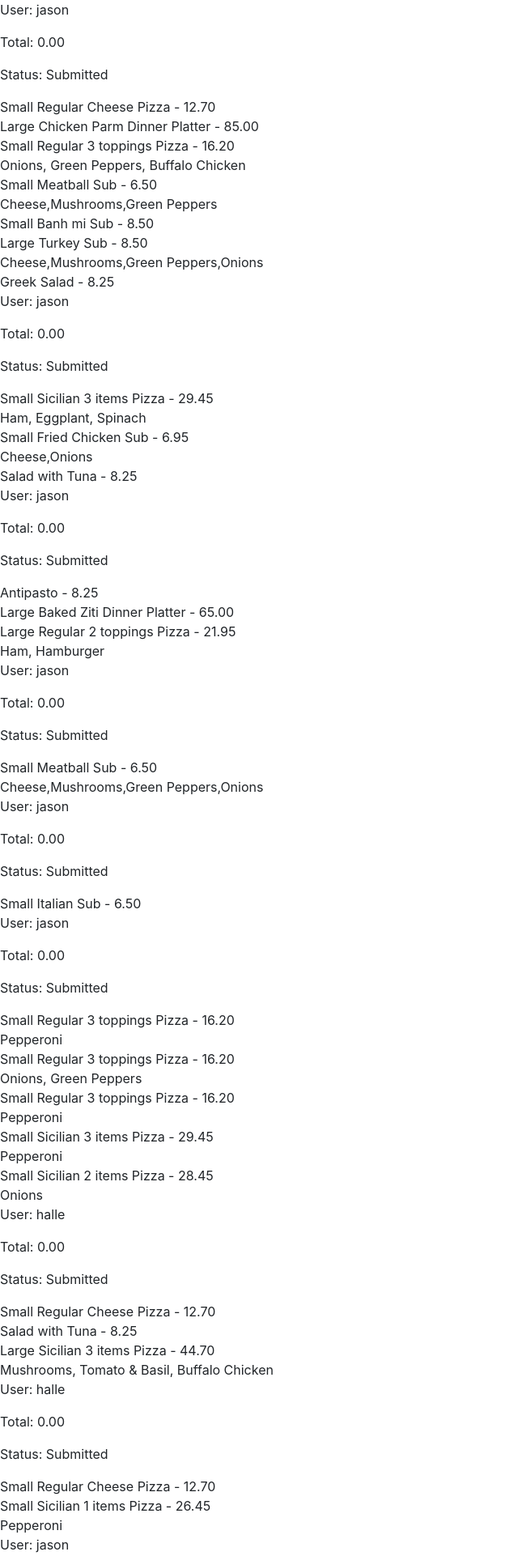
After one commit to strawberrytart/cs50web-project3, a Django app: page /manage_order in a window 1280 px wide. The commit adds this page. Shown: the top 1922 px of the page at 81% size, without its empty margins (0-640 px from the left). Run offline with Django 3.2, Linux system fonts and the light colour scheme; a user stored in the database is signed in; data comes from the database, SQL or seed files in the repository; both versions use the stored data as it was after the commit; some libraries are stand-ins or nearby versions.

Commit message:
Added cart, submit cart, add as anonymous

```diff
--- a/orders/models.py
+++ b/orders/models.py
@@ -69,7 +69,7 @@ class Extra(models.Model):
     price=models.DecimalField(max_digits=4, decimal_places=2)
 
     def __str__(self):
-        return f"{self.name} - {self.price}"
+        return f"{self.name}"
 
 # Order model
 
@@ -95,4 +95,4 @@ class Cart (models.Model):
     item_price=models.DecimalField(max_digits=4, decimal_places=2)
 
     def __str__(self):
-        return f"{self.order_id} : {self.user} - {self.cart_item} - {self.toppings} - {self.extras} - {self.item_price}"
+        return f"{self.order_id.id}: {self.user} - {self.cart_item} - {self.toppings} - {self.extras} - {self.item_price}"
--- a/orders/static/css/index.css
+++ b/orders/static/css/index.css
@@ -44,3 +44,17 @@ h1{
     transform: scale(1.0);
     transition: visibility 0s linear 0s, opacity 0.25s 0s, transform 0.25s;
 }
+
+.image-cropper{
+    border-radius:50%;
+    width:400px;
+    height:400px;
+    background-image:url("/static/image/regular-special.jpg");
+    background-size:cover;
+}
+
+img{
+    width: 100%;
+    height: auto;
+    margin-top: 0px;
+}
--- a/orders/static/js/index.js
+++ b/orders/static/js/index.js
@@ -9,13 +9,19 @@ $(document).ready(function () {
         add_subs($(this))
     });
 
+    $('.place-order').on('click', function(){
+        ToggleModal();
+    });
+
     $('#add-to-cart').on('click', function(e){
         e.preventDefault();
         var message=[];
+        var flag_pizza=true;
         if ($(this).data('name')=='subs'){
             $("input[type=checkbox]:checked").each(function(){
-                message.push($(this).val());
+                message.push($(this).attr('id'));
             })
+            flag_pizza=false;
         }
         else if($(this).data('name')=='pizza'){
             $('.topping-dropdown option:selected').each(function(){
@@ -31,7 +37,8 @@ $(document).ready(function () {
                 csrfmiddlewaretoken:$('input[name=csrfmiddlewaretoken]').val(),
                 message:message,
                 dish:$('.toppings-selection > h3').text(),
-                price:$('#price').text()
+                price:$('#price').text(),
+                flag:flag_pizza
             },
             success:function(response){
                 $('.modall-content').removeClass('active');
@@ -45,7 +52,36 @@ $(document).ready(function () {
         $('.modall-content').removeClass('active');
         $('.modall').removeClass('show-modall');
     });
+
+    $('.delete').on('click', function(){
+        delete_cart($(this))
+    });
+
+    $('button:contains("Back")').on('click',function(){
+        $('.modall-content').removeClass('active');
+        $('.modall').removeClass('show-modall');
+    });
 });
+
+
+function delete_cart(element){
+    name=element.data('id');
+    $.ajax({
+        url:'delete_cart',
+        type:'post',
+        dataType: "json",
+        data:{
+            csrfmiddlewaretoken:$('input[name=csrfmiddlewaretoken]').val(),
+            id:name
+        },
+        success:function(){
+           location.reload(true);
+        }
+    });
+};
+
+
+
 
 function add_pizza(element){
     name= element.data('name');
@@ -105,12 +141,13 @@ function add_subs(element){
         },
         success:function(response){
             $('.toppings-selection').empty();
+            $('.toppings-selection').next('h6').remove();
             $('#add-to-cart').removeAttr('data-name');
             console.log(price);
             console.log(size);
             if (element.attr('class')=='subs'){
                 $('.toppings-selection').append((`<h3>${size} ${name} Sub</h3>`))
-                $('.toppings-selection').append($(`<h6 id='price'> ${price}</h6>`))
+                $('.toppings-selection').append($(`<h6 id='price_before'> ${price}</h6>`))
                 $('#add-to-cart').attr('data-name','subs')
             }
             else if (element.attr('class')=='platter'){
@@ -124,13 +161,30 @@ function add_subs(element){
             for (var j=0; j< response.obj.length; j++){
                 div=$('<div class="form-check"> </div>')
                 extra=response.obj[j];
-                input=$(`<input class="form-check-input" type="checkbox" value=${extra.name} id=${extra.name} >`)
-                label=$(`<label class="form-check-label" for=${extra.name} >${extra.name} - $${extra.price}</label>`)
+                input=$(`<input class="form-check-input" type="checkbox" value= "${extra.price}" id="${extra.name}">`)
+                label=$(`<label class="form-check-label" for= "${extra.name}" > ${extra.name} - ${extra.price}</label>`)
                 div.append(input)
                 div.append(label)
                 $('.toppings-selection').append(div)
             };
+            if (element.attr('class')=='subs'){
+                $('.toppings-selection').append($(`<h6> Total: <span id='price'>${price} <span></h6>`))
+            }
             ToggleModal();
         }
     });
 }
+
+function CalculateTotal(){
+    var total=parseFloat($('#price_before').html()) /*convert text to float to 2 decimal places*/
+    console.log(total)
+    $('input[type=checkbox]:checked').each(function(){
+        total+=parseFloat($(this).val());
+    });
+    console.log(total)
+    $('#price').html(total);
+}
+
+$(document).on('change', "input[type=checkbox]",function(){
+    CalculateTotal();
+})
--- a/orders/templates/orders/base.html
+++ b/orders/templates/orders/base.html
@@ -8,7 +8,6 @@
 
     <!-- Bootstrap CSS -->
     <link rel="stylesheet" href="https://stackpath.bootstrapcdn.com/bootstrap/4.4.1/css/bootstrap.min.css" integrity="sha384-Vkoo8x4CGsO3+Hhxv8T/Q5PaXtkKtu6ug5TOeNV6gBiFeWPGFN9MuhOf23Q9Ifjh" crossorigin="anonymous">
-
     <title>{% block title %}{% endblock title %}</title>
 
     <!-- Link to static files -->
--- /dev/null
+++ b/orders/templates/orders/manage_order.html
@@ -0,0 +1,24 @@
+{% extends "orders/base.html" %}
+
+{% block body %}
+    {% for i in orders %}
+        <div>
+            <p> User: {{i.user}}</p>
+            <p> Total: {{ i.order_total}} </p>
+            <p> Status: {{ i.status}} </p>
+        </div>
+        <div>
+        <div>
+            {% for j in i.order_id.all %}
+                <div>{{j.cart_item}} - {{j.item_price}}</div>
+                {% if j.toppings.all %}
+                    <div>{{ j.toppings.all|join:", " }}</div>
+                {% endif %}
+                {% if j.extras.all %}
+                    <div>{{ j.extras.all|join:","}}</div>
+                {% endif %}
+            {% empty %}
+            {% endfor %}
+        </div>
+    {% endfor %}
+{% endblock %}
--- a/orders/urls.py
+++ b/orders/urls.py
@@ -12,5 +12,7 @@ urlpatterns = [
     path("signup", views.sign_up, name="sign_up"),
     path("modal", views.Modal.as_view()),
     path("modal_other", views.ModalOther.as_view()),
-    path("add_to_cart", views.AddToCart.as_view())
+    path("add_to_cart", views.AddToCart.as_view()),
+    path("delete_cart", views.DeleteCart.as_view()),
+    path("manage_order", views.manage_order, name="manage_order")
 ]
--- a/orders/views.py
+++ b/orders/views.py
@@ -6,6 +6,7 @@ from django.shortcuts import render
 from django.urls import reverse
 from django.http import JsonResponse
 from django.views.generic import View
+import json
 
 from .models import Salads, Pasta, Toppings, DinnerPlatters, RegularPizza, SicilianPizza, Subs, Extra, Order, Cart
 
@@ -51,6 +52,15 @@ def login_verify(request):#request contains session cookies...
     user = authenticate(request, username=username, password=password) # will return None if failed
     if user is not None:#if authentication is successful
         login(request, user)#request object contains cookies, current login user...
+        print(request.session.session_key)
+        try:
+            order=Order.objects.get(user=request.user, status="Initiated")
+        except:
+            order=Order(user=request.user)
+            order.save()
+            print("Initiated a new order for", request.user)
+        else:
+            print("An order currently exists.")
         return HttpResponseRedirect(reverse("index"))#takes in name and redirects the urls
     else:# if not successful
         return render(request, "orders/login.html", {"message": "Invalid credentials."})
@@ -62,23 +72,75 @@ def logout_view(request):
 
 
 def cart_view(request):
-
-
-
-
-
-
-    return render(request, "orders/cart.html")
+    if request.user.is_authenticated:
+        user=request.user
+        order=Order.objects.get(user=user, status="Initiated")
+        print(order.id)
+        try:
+            cart_items=Cart.objects.all().filter(order_id=order)
+        except:
+            cart_items=[]
+            grand_total=0
+        else:
+            print("Success!")
+            grand_total=0
+            for item in cart_items:
+                grand_total+=item.item_price
+                print(grand_total)
+            print(grand_total)
+    else:
+        grand_total=0.00
+        try:
+            request.session['cart_items']
+            print("cart aint empty")
+        except KeyError as error:
+            print(error)
+            cart_items=[]
+        else:
+            cart_items=request.session['cart_items']
+    return render(request, "orders/cart.html", {"message": cart_items, "grandtotal":grand_total})
 
 
 def order_view(request):
-
-
-
-
-
-
-    return render(request, "orders/cart.html")
+    if request.method == 'POST':
+        total=0
+        user=request.user
+        order=Order.objects.get(user=user, status="Initiated")
+        try:
+            cart=Cart.objects.all().filter(order_id=order.id)
+            print(cart)
+        except:
+            print("Failed")
+        else:
+            for i in cart:
+                total+=i.item_price
+                print(total)
+        print(total)
+        order.status="Submitted"
+        order.order_total=total
+        order.save()
+        message=Order.objects.all().filter(user=user, status="Submitted")
+        #create a new order for the user
+        order=Order(user=request.user)
+        order.save()
+        return render(request, "orders/order.html", {'message': message})
+    else:
+        # if it is a GET request
+        error=""
+        user=request.user
+        message=[]
+        try:
+            #get user's orders that are already submitted
+            order=Order.objects.all().filter(user=user, status="Submitted")
+        except error:
+            # else ,display error message
+            print(error)
+            error="No orders submitted for now."
+        else:
+            message=order
+            # if successful, get the cart items through the related name "order_id"
+            #message=order.order_id.all()
+        return render(request, "orders/order.html", {'message': message, 'error': error})
 
 def sign_up(request):
     if request.method == 'POST':
@@ -91,6 +153,11 @@ def sign_up(request):
         form = SignUpForm()
     return render(request, "orders/signup.html", {"form":form})
 
+def manage_order(request):
+    if request.user.is_superuser:
+        orders=Order.objects.all()
+        print(orders)
+    return render(request, "orders/manage_order.html", {"orders":orders})
 
 
 class Modal(View):
@@ -132,19 +199,60 @@ class ModalOther(View):
 class AddToCart(View):
     def post(self, request):
         message= request.POST['message']
+        print(message)
         dish=request.POST['dish']
         price=request.POST['price']
+        is_pizza=request.POST['flag']
+        print(is_pizza)
+        print(message)
         if request.is_ajax():
-            user=request.user
-            order=Order.objects.get(user=user, status="Initiated")
-            order_id=order.id
-
-            if len(message)==0:
-                print("JSON data is empty")
+            if request.user.is_authenticated:
+                user=request.user
+                order=Order.objects.get(user=user, status="Initiated")
+                order_id=order.id
+                print("User:", user, "ID:", id)
+                cart=Cart(order_id=order, user=user, cart_item=dish, item_price=price)
+                cart.save()
+                if len(message)>0:
+                    if is_pizza == 'true':
+                        toppings= message.split(", ")
+                        print(toppings)
+                        for topping in toppings:
+                            t=Toppings.objects.get(name=topping)
+                            cart.toppings.add(t)
+                    else:
+                        extras=message.split(", ")
+                        print(extras)
+                        for extra in extras:
+                            e=Extra.objects.get(name=extra)
+                            cart.extras.add(e)
             else:
-                print(message.split(", "))
-            print("Order ID:", order_id)
-            print(price)
+                print("Anonymous User")
+                if request.session.get('cart_items', 0) == 0:
+                    print('session did not exists before')
+                    request.session['cart_items']=[]
+                a_list=request.session['cart_items']
+                a_list.append({'dish':dish, 'price': price, 'toppings': message})
+                request.session['cart_items']=a_list
+                print(request.session['cart_items'])
             #add the user and order to Cart
             return JsonResponse({'obj':'Successfully added item to cart!', 'dish':dish}, status=200)
         return HttpResponseRedirect(reverse("index"))
+
+class DeleteCart(View):
+    def post(self, request):
+        id=request.POST['id']
+        if request.is_ajax():
+            if request.user.is_authenticated:
+                message="Error"
+                user=request.user
+                try:
+                    cart=Cart.objects.get(user=user, id=id)
+                    cart.delete()
+                except:
+                    print("Error")
+                else:
+                    print("Success!")
+                    message='Sucessfully removed item from cart'
+                return JsonResponse({'message':message}, status=200)
+        return HttpResponseRedirect(reverse("cart_view"))
```
Also changed, not shown: orders/templates/orders/cart.html (+68 -0 lines), orders/templates/orders/index.html (+15 -2 lines), orders/templates/orders/order.html (+35 -0 lines), db.sqlite3, orders/static/image/regular-cheese.jpg (renamed from orders/static/image/pizza.jpg), 1 other file. Lines whose indentation alone changed are shown as unchanged.
